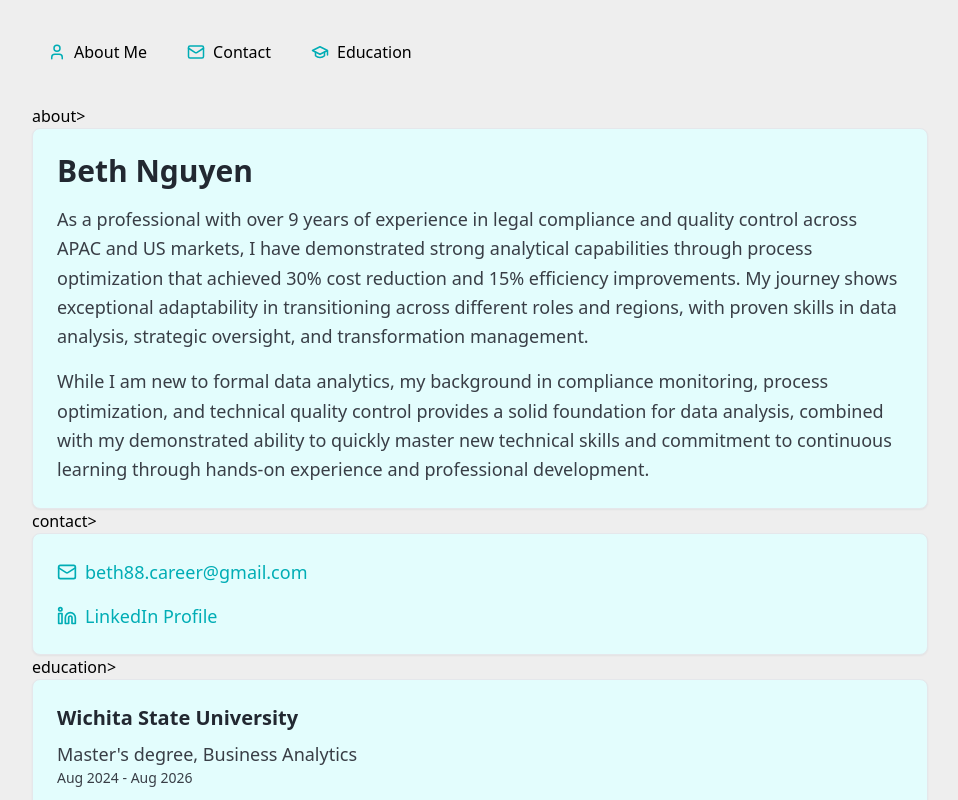
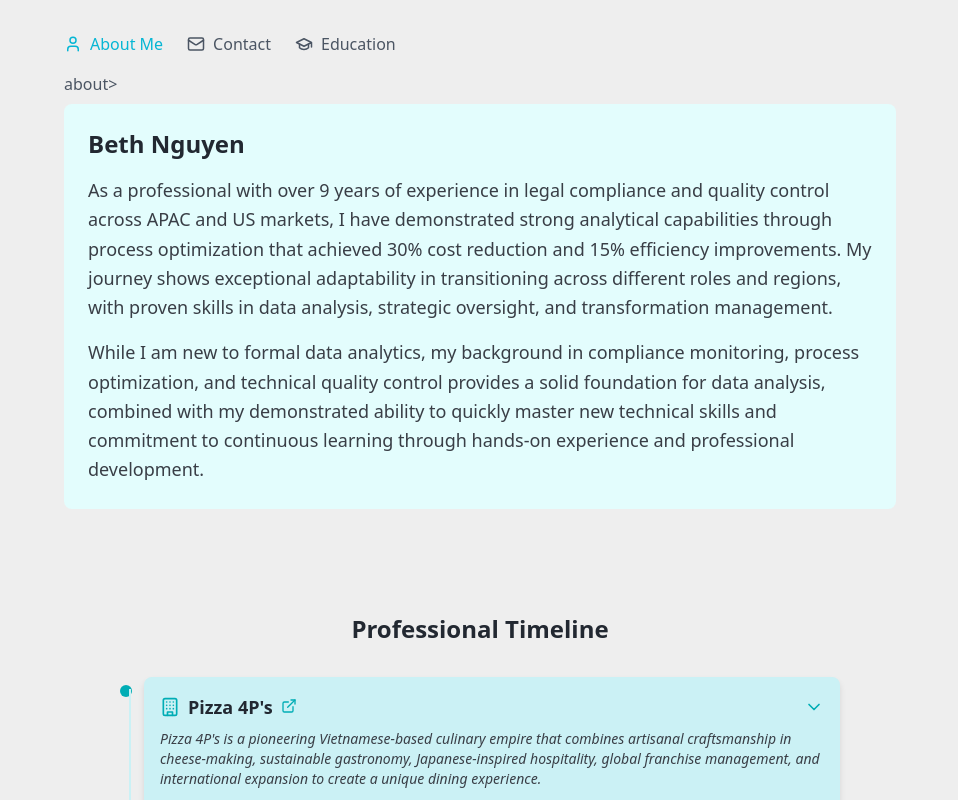
Before and after one commit to bethCoderNewbie/Beth_Nguyen_Resume_20250101, a React (Vite) app: page / in a window 1280 px wide. Shown: the top 800 px of the page, without its empty margins (160-1118 px from the left). Built offline with nearby package versions, Linux system fonts and the light colour scheme; the HTML template or start-up script is replaced by a standard one.

Commit message:
Update AboutSection.jsx

```diff
--- a/src/components/AboutSection.jsx
+++ b/src/components/AboutSection.jsx
@@ -1,65 +1,60 @@
-import React from 'react';
-import { Mail, Linkedin, GraduationCap, User } from 'lucide-react';
-import { Tabs, TabsContent, TabsList, TabsTrigger } from '@/components/ui/tabs';
-import { Card, CardContent } from '@/components/ui/card';
+import React, { useState } from 'react';
+import { Mail, Linkedin, User, GraduationCap } from 'lucide-react';
 
 const AboutSection = () => {
-  const colors = {
-    primary: '#222831',
-    secondary: '#393E46',
-    accent: '#00ADB5',
-    light: '#EEEEEE',
-    lightBlue: '#E3FDFD',
-    paleBlue: '#CBF1F5',
-    skyBlue: '#A6E3E9',
-    oceanBlue: '#71C9CE'
-  };
+  const [activeTab, setActiveTab] = useState('about');
+
+  const navItems = [
+    { id: 'about', icon: User, label: 'About Me' },
+    { id: 'contact', icon: Mail, label: 'Contact' },
+    { id: 'education', icon: GraduationCap, label: 'Education' }
+  ];
 
   return (
-    <section className="py-8 px-4" style={{ backgroundColor: colors.light }}>
-      <div className="max-w-4xl mx-auto">
-        <Tabs defaultValue="about" className="w-full">
-          <TabsList className="w-full mb-8" style={{ backgroundColor: colors.paleBlue }}>
-            <TabsTrigger value="about" className="flex items-center gap-2 data-[state=active]:bg-white">
-              <User size={18} style={{ color: colors.accent }} />
-              About Me
-            </TabsTrigger>
-            <TabsTrigger value="contact" className="flex items-center gap-2 data-[state=active]:bg-white">
-              <Mail size={18} style={{ color: colors.accent }} />
-              Contact
-            </TabsTrigger>
-            <TabsTrigger value="education" className="flex items-center gap-2 data-[state=active]:bg-white">
-              <GraduationCap size={18} style={{ color: colors.accent }} />
-              Education
-            </TabsTrigger>
-          </TabsList>
+    <div className="p-8 max-w-4xl mx-auto">
+      {/* Navigation */}
+      <nav className="flex gap-6 mb-4">
+        {navItems.map(({ id, icon: Icon, label }) => (
+          <button
+            key={id}
+            onClick={() => setActiveTab(id)}
+            className={`flex items-center gap-2 ${
+              activeTab === id ? 'text-cyan-500' : 'text-gray-600'
+            } hover:text-cyan-600 transition-colors`}
+          >
+            <Icon size={18} />
+            {label}
+          </button>
+        ))}
+      </nav>
 
-          <TabsContent value="about">
-            <Card className="shadow-lg" style={{ backgroundColor: colors.lightBlue }}>
-              <CardContent className="p-6">
-                <h1 className="text-3xl font-bold mb-4" style={{ color: colors.primary }}>
-                  Beth Nguyen
-                </h1>
-                <div className="prose max-w-none" style={{ color: colors.secondary }}>
+      {/* About Section */}
+      {activeTab === 'about' && (
+        <div>
+          <div className="text-gray-600 mb-2">about{'>'}</div>
+          <div className="bg-[#E3FDFD] rounded-lg p-6">
+            <h1 className="text-2xl font-bold mb-4 text-[#222831]">Beth Nguyen</h1>
+            <div className="space-y-4 text-[#393E46]">
               <p className="text-lg leading-relaxed">
                 As a professional with over 9 years of experience in legal compliance and quality control across APAC and US markets, I have demonstrated strong analytical capabilities through process optimization that achieved 30% cost reduction and 15% efficiency improvements. My journey shows exceptional adaptability in transitioning across different roles and regions, with proven skills in data analysis, strategic oversight, and transformation management.
               </p>
-                  <p className="text-lg leading-relaxed mt-4">
+              <p className="text-lg leading-relaxed">
                 While I am new to formal data analytics, my background in compliance monitoring, process optimization, and technical quality control provides a solid foundation for data analysis, combined with my demonstrated ability to quickly master new technical skills and commitment to continuous learning through hands-on experience and professional development.
               </p>
             </div>
-              </CardContent>
-            </Card>
-          </TabsContent>
+          </div>
+        </div>
+      )}
 
-          <TabsContent value="contact">
-            <Card className="shadow-lg" style={{ backgroundColor: colors.lightBlue }}>
-              <CardContent className="p-6">
+      {/* Contact Section */}
+      {activeTab === 'contact' && (
+        <div>
+          <div className="text-gray-600 mb-2">contact{'>'}</div>
+          <div className="bg-[#E3FDFD] rounded-lg p-6">
             <div className="space-y-4">
               <a
                 href="mailto:beth88.career@gmail.com"
-                    className="flex items-center gap-2 text-lg hover:text-cyan-600 transition-colors"
-                    style={{ color: colors.accent }}
+                className="flex items-center gap-2 text-cyan-500 hover:text-cyan-600 transition-colors"
               >
                 <Mail size={20} />
                 beth88.career@gmail.com
@@ -68,52 +63,53 @@
                 href="http://www.linkedin.com/in/beth-nguyena773a157"
                 target="_blank"
                 rel="noopener noreferrer"
-                    className="flex items-center gap-2 text-lg hover:text-cyan-600 transition-colors"
-                    style={{ color: colors.accent }}
+                className="flex items-center gap-2 text-cyan-500 hover:text-cyan-600 transition-colors"
               >
                 <Linkedin size={20} />
                 LinkedIn Profile
               </a>
             </div>
-              </CardContent>
-            </Card>
-          </TabsContent>
+          </div>
+        </div>
+      )}
 
-          <TabsContent value="education">
-            <Card className="shadow-lg" style={{ backgroundColor: colors.lightBlue }}>
-              <CardContent className="p-6 space-y-6">
+      {/* Education Section */}
+      {activeTab === 'education' && (
         <div>
-                  <h3 className="text-xl font-bold mb-2" style={{ color: colors.primary }}>
+          <div className="text-gray-600 mb-2">education{'>'}</div>
+          <div className="bg-[#E3FDFD] rounded-lg p-6">
+            <div className="space-y-6">
+              <div>
+                <h3 className="text-xl font-bold mb-2 text-[#222831]">
                   Wichita State University
                 </h3>
-                  <p className="text-lg" style={{ color: colors.secondary }}>
+                <p className="text-lg text-[#393E46]">
                   Master's degree, Business Analytics
                 </p>
-                  <p className="text-sm" style={{ color: colors.secondary }}>
+                <p className="text-sm text-[#393E46]">
                   Aug 2024 - Aug 2026
                 </p>
               </div>
 
               <div>
-                  <h3 className="text-xl font-bold mb-2" style={{ color: colors.primary }}>
+                <h3 className="text-xl font-bold mb-2 text-[#222831]">
                   University of Economics and Law Ho Chi Minh City
                 </h3>
-                  <p className="text-lg" style={{ color: colors.secondary }}>
+                <p className="text-lg text-[#393E46]">
                   Bachelor's degree, Banking, Corporate, Finance, and Securities Law
                 </p>
-                  <p className="text-sm" style={{ color: colors.secondary }}>
+                <p className="text-sm text-[#393E46]">
                   2008 - 2012
                 </p>
-                  <p className="mt-2" style={{ color: colors.secondary }}>
+                <p className="mt-2 text-[#393E46]">
                   Grade: 3 out of 4
                 </p>
               </div>
-              </CardContent>
-            </Card>
-          </TabsContent>
-        </Tabs>
             </div>
-    </section>
+          </div>
+        </div>
+      )}
+    </div>
   );
 };
 
```
Lines whose indentation alone changed are shown as unchanged.
